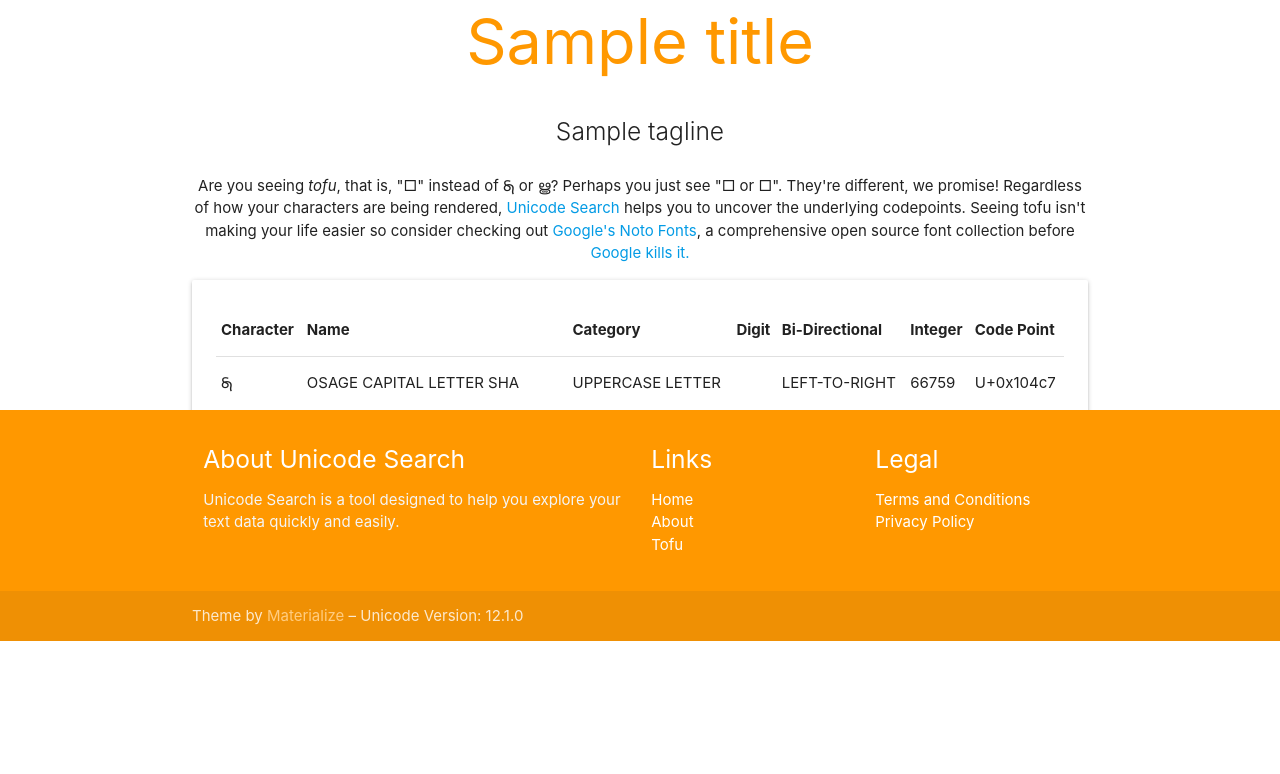
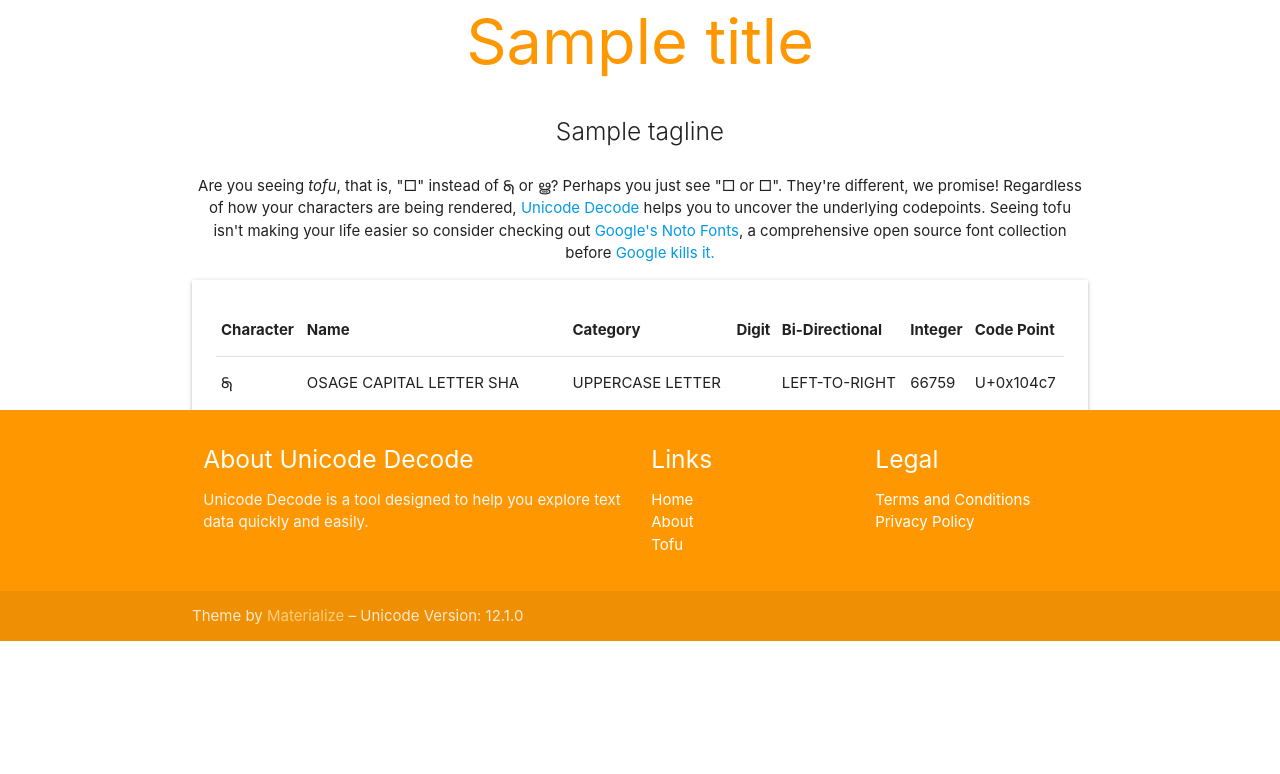
Before and after one commit to danieljdorado/unicodedecode, a Django app: template templates/tofu.html in a window 1280 px wide. Shown: the part 159-933 px from the top of the page. Run offline with Django 3.2, Linux system fonts and the light colour scheme; the template is opened without the code that fills it: most values are stand-ins (such as "Sample title", 1, 10 or a date in 2020); some libraries are stand-ins or nearby versions.

Commit message:
Update site name to Unicode Decode.

```diff
--- a/templates/footer.html
+++ b/templates/footer.html
@@ -4,8 +4,8 @@
     <div class="container">
       <div class="row">
         <div class="col l6 s12">
-          <h5 class="white-text">About Unicode Search</h5>
-          <p class="grey-text text-lighten-4">Unicode Search is a tool designed to help you explore your text data quickly and easily.</p>
+          <h5 class="white-text">About Unicode Decode</h5>
+          <p class="grey-text text-lighten-4">Unicode Decode is a tool designed to help you explore text data quickly and easily.</p>
         </div>
           <div class="col l3 s12">
             <h5 class="white-text">Links</h5>
--- a/templates/search.html
+++ b/templates/search.html
@@ -7,7 +7,7 @@
         {% csrf_token %}
         {{ form }}
         <p>
-            <button id="download-button" class="btn-large waves-effect waves-light orange">Search</button>
+            <button id="download-button" class="btn-large waves-effect waves-light orange">Decode</button>
         </p>
         </form>
     </div>
--- a/templates/tofu.html
+++ b/templates/tofu.html
@@ -4,7 +4,7 @@
 
 <p>Are you seeing <i>tofu</i>, that is, "□" instead of 𐓇 or ൠ? Perhaps you just see "□ or □".
   They're different, we promise! Regardless of how your characters are being rendered,
-  <a href='/'>Unicode Search</a> helps you to uncover the
+  <a href='/'>Unicode Decode</a> helps you to uncover the
   underlying codepoints. Seeing tofu isn't making your life
   easier so consider checking out <a href='https://www.google.com/get/noto/'>Google's Noto Fonts</a>,
   a comprehensive open source font collection before
--- a/views.py
+++ b/views.py
@@ -16,8 +16,8 @@ def search(request):
             return render(request, 'search.html', {'form': form,
                                                    'text': text,
                                                    'normalization_form': normalization_form,
-                                                   'title' : 'Unicode Search',
-                                                   'tagline' : 'Examine a Unicode String'})
+                                                   'title' : 'Unicode Decode',
+                                                   'tagline' : 'Decode a Unicode String'})
     form = UnicodeTextForm()
     return render(request, 'home.html', {'form': form})
 
```
Also changed, not shown: templates/home.html (+4 -4 lines), README.md.
